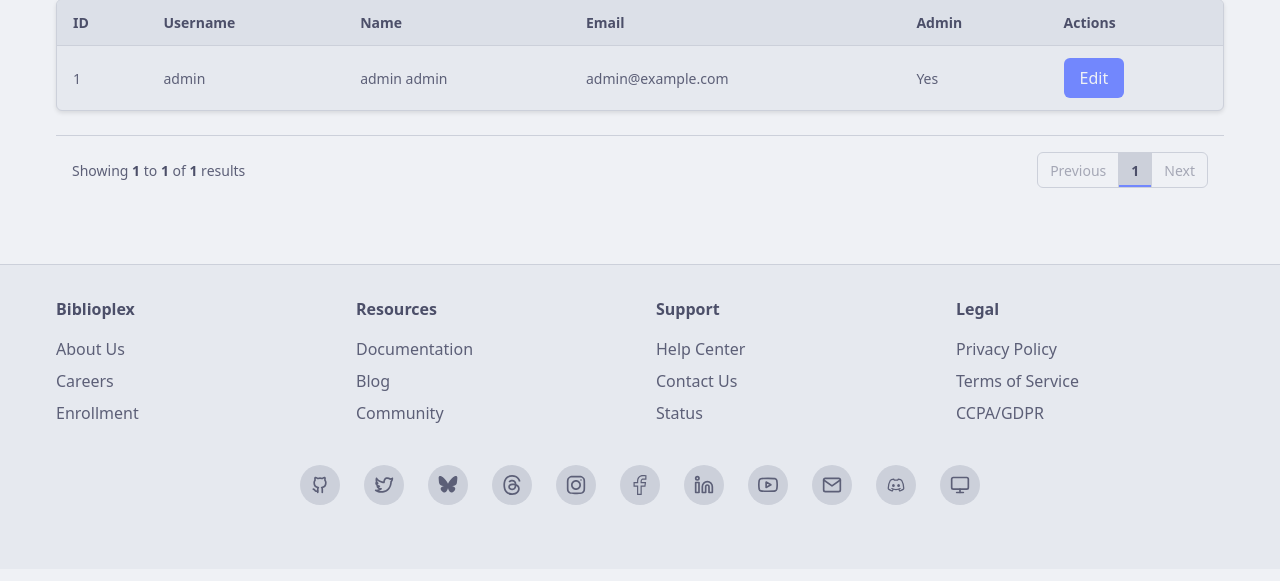
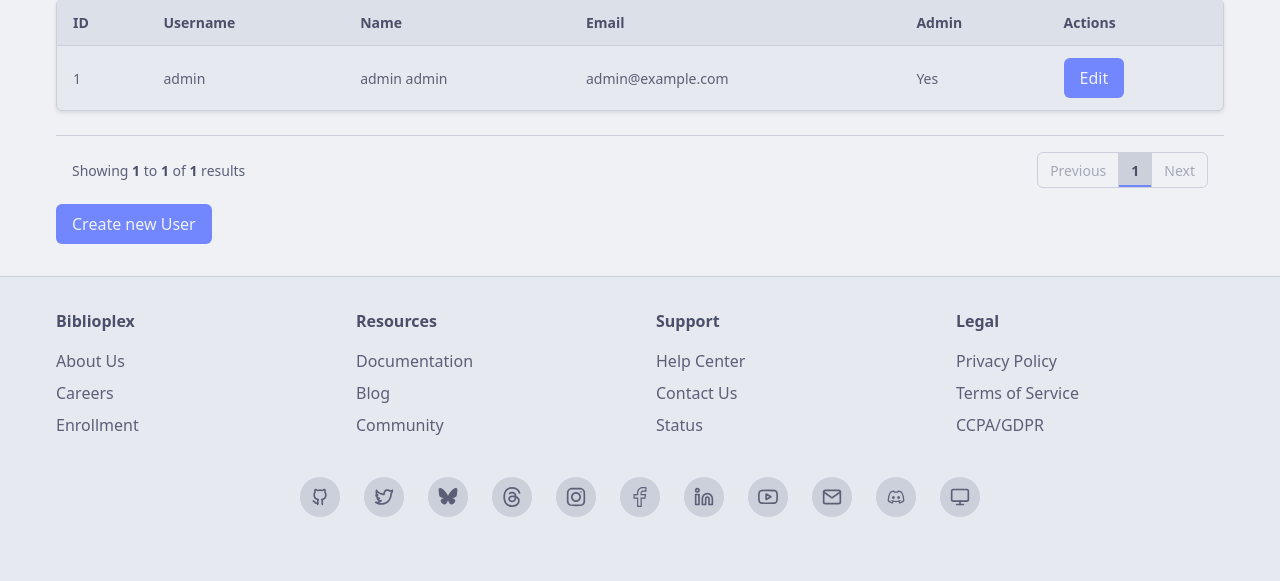
Before and after one commit to UCM-CSE-108-Biblioplex/Student-Enrollment, a Flask app: page /admin/Users in a window 1280 px wide. Shown: the part 231-812 px from the top of the page. Before the commit the page ends 736 px from the top, so only its background shows below. Run offline with Flask 3, Linux system fonts and the light colour scheme; a user stored in the database is signed in; data comes from the database, SQL or seed files in the repository; some libraries are stand-ins or nearby versions.

Commit message:
added courses page

```diff
--- a/website/site_admin.py
+++ b/website/site_admin.py
@@ -1,6 +1,6 @@
 from werkzeug.security import generate_password_hash as gph
 from werkzeug.security import check_password_hash as cph
-from flask import Blueprint, render_template, request, jsonify, abort, Response
+from flask import Blueprint, render_template, request, abort, Response, flash, redirect, url_for
 from flask_login import current_user
 from urllib.parse import unquote
 from functools import wraps
@@ -125,7 +125,7 @@ def users():
 
     rows = []
     for user in users:
-        action_button = f"""<button class="btn btn-primary btn-sm" onclick="document.getElementById('user-{user.id}-modal').click()">Edit</button>"""
+        action_button = f"""<button class="btn btn-primary" onclick="document.getElementById('user-{user.id}-modal').click()">Edit</button>"""
         rows.append([
             user.id,
             user.username,
@@ -155,10 +155,23 @@ def courses():
         return(Redirect(url_for("site_main.home")))
 
     courses, page, total_pages, total_courses, per_page = get_courses(request)
+    rows = []
+    for course in courses:
+        action_button = f"""<button class="btn btn-primary" onclick="document.querySelector('#course-{course.id}-modal').click()">Edit</button>"""
+        rows.append([
+            course.id,
+            course.name,
+            course.dept,
+            course.number,
+            course.session,
+            course.units,
+            action_button
+        ])
+    titles = ["ID", "Name", "Department", "Number", "Session", "Units", "Actions"]
 
     return(render_template(
         "admin_courses.html",
-        users=users,
+        courses=courses,
         rows=rows,
         titles=titles,
         current_page=page,
--- a/website/templates/admin_courses.html
+++ b/website/templates/admin_courses.html
@@ -9,7 +9,7 @@
     <h1 class="mb-4">Course Administration</h1>
 
     <div id="courses-content">
-        {% include "macros/users_content.html" %}
+        {% include "macros/courses_content.html" %}
     </div>
 </div>
 {% endblock %}
--- a/website/templates/admin_users.html
+++ b/website/templates/admin_users.html
@@ -11,5 +11,95 @@
     <div id="users-content">
         {% include "macros/users_content.html" %}
     </div>
+
+    {% from "macros/modal.html" import modal_shell %}
+    {% set trigger_html %}
+    <a><button type="button" class="btn btn-primary mb-8">Create new User</button></a>
+    {% endset %}
+
+    {% set content_html %}
+    <form id="user-new-form" x-data="param" x-init="updateURLParam ('page', {{ current_page or 1 }})">
+        <input type="hidden" style="display: none" name="user_id" id="user-new-id">
+        <div class="form-group">
+            <label for="user-new-username">Username:</label>
+            <input class="form-input" type="text" id="user-new-username" name="username" placeholder="Username">
+        </div>
+
+        <div class="form-group">
+            <label for="user-new-first-name">First Name:</label>
+            <input class="form-input" type="text" id="user-new-first-name" name="first_name" placeholder="First Name">
+        </div>
+
+        <div class="form-group">
+            <label for="user-new-middle-name">Middle Name:</label>
+            <input class="form-input" type="text" id="user-new-middle-name" name="middle_name" placeholder="Middle Name (Nullable)">
+        </div>
+
+        <div class="form-group">
+            <label for="user-new-last-name">Last Name:</label>
+            <input class="form-input" type="text" id="user-new-last-name" name="last_name" placeholder="Last Name">
+        </div>
+
+        <div class="form-group">
+            <label for="user-new-email">Email:</label>
+            <input class="form-input" type="text" id="user-new-email" name="email" placeholder="Email">
+        </div>
+
+        <div class="form-group">
+            <label for="user-new-password">Password:</label>
+            <input class="form-input" type="password" id="user-new-password" name="password" placeholder="Password">
+        </div>
+
+        <div class="form-group" x-data="{isOn: false}">
+            <input
+                type="checkbox"
+                name="is_admin"
+                id="user-new-is-admin"
+                class="toggle-switch-input"
+                x-model="isOn"
+                :value="isOn"
+                tabindex="-1"
+                aria-hidden="true">
+            <button
+                type="button"
+                @click="isOn = !isOn; $refs.input.focus()"
+                x-ref="input"
+                role="switch"
+                :aria-checked="isOn.toString()"
+                :class="{ 'on': isOn }"
+                class="toggle-switch-button"
+                aria-labelledby="user-new-is-admin-label">
+                <span class="toggle-switch-thumb" :class="{ 'on': isOn }"></span>
+            </button>
+
+            <label
+                id="user-new-is-admin-label"
+                @click="isOn = !isOn; $refs.input.focus()"
+                class="toggle-switch-label"
+                :class="{ 'on': isOn }">
+                Administrator
+            </label>
+        </div>
+
+    </form>
+    {% endset %}
+
+    {% set footer_html %}
+    <button class="btn" @click="open = false">Close</button>
+    <button
+        class="btn btn-primary"
+        hx-post="{{ url_for('api_main.users') }}"
+        hx-include="#user-new-form"
+        hx-headers='{"Accept": "text/html"}'
+        hx-target="#users-content"
+        hx-swap="innerHTML"
+        @htmx:afterSettle="open = false">
+        {% from "macros/indicator.html" import htmx_indicator %}
+        {{ htmx_indicator(type="spinner", size="sm") }}
+        Save Changes
+    </button>
+    {% endset %}
+
+    {{ trigger_html }}
 </div>
 {% endblock %}
```
Also changed, not shown: website/api_main.py (+8 -9 lines), website/templates/macros/courses_content.html (+5 -5 lines).
